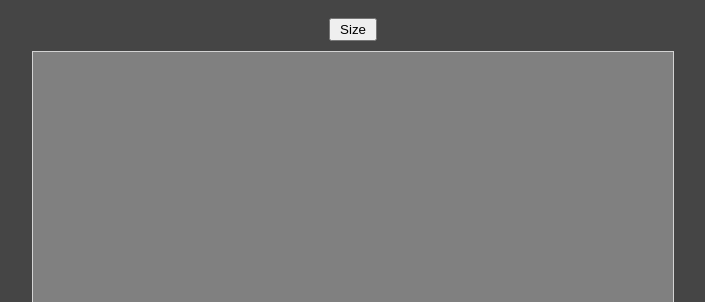
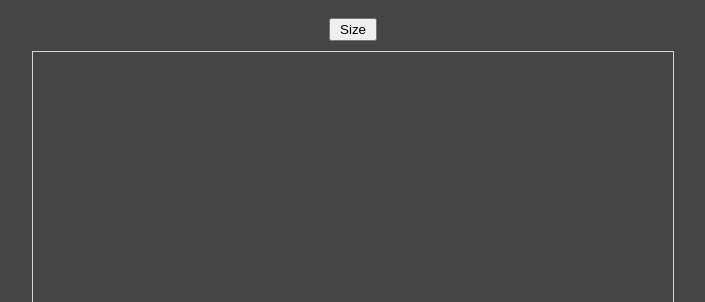
Before and after one commit to sstarrk/etch-e-sketch, a plain HTML site: page index.html in a window 1280 px wide. Shown: the top 302 px of the page, without its empty margins (287-992 px from the left). Drawn offline with Linux system fonts and the light colour scheme.

Commit message:
Deleted background-color of .cell class

```diff
--- a/style.css
+++ b/style.css
@@ -1,7 +1,3 @@
-.cell {
-    background-color: grey;
-}
-
 #container {
     display: flex;
     flex-wrap: wrap;
```
